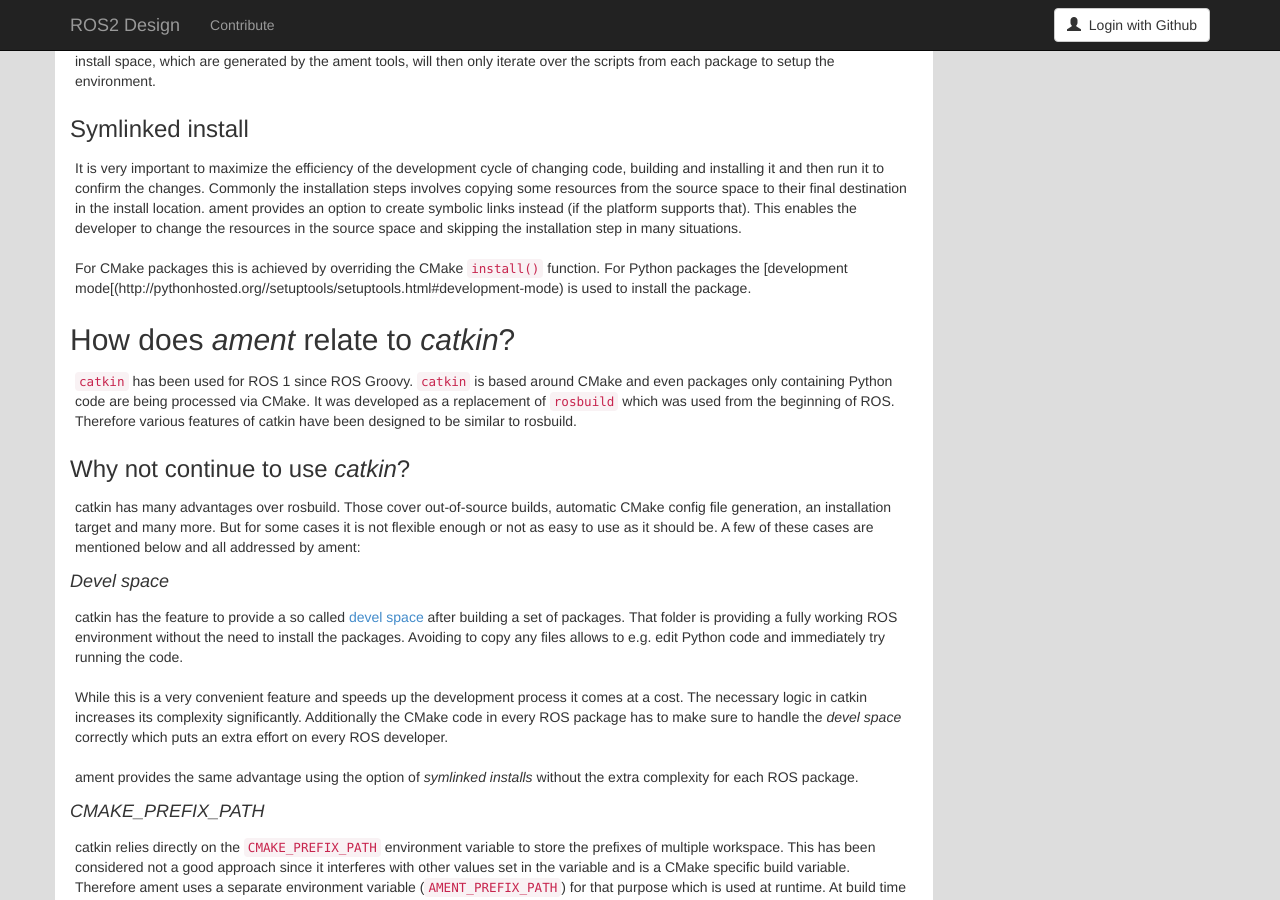
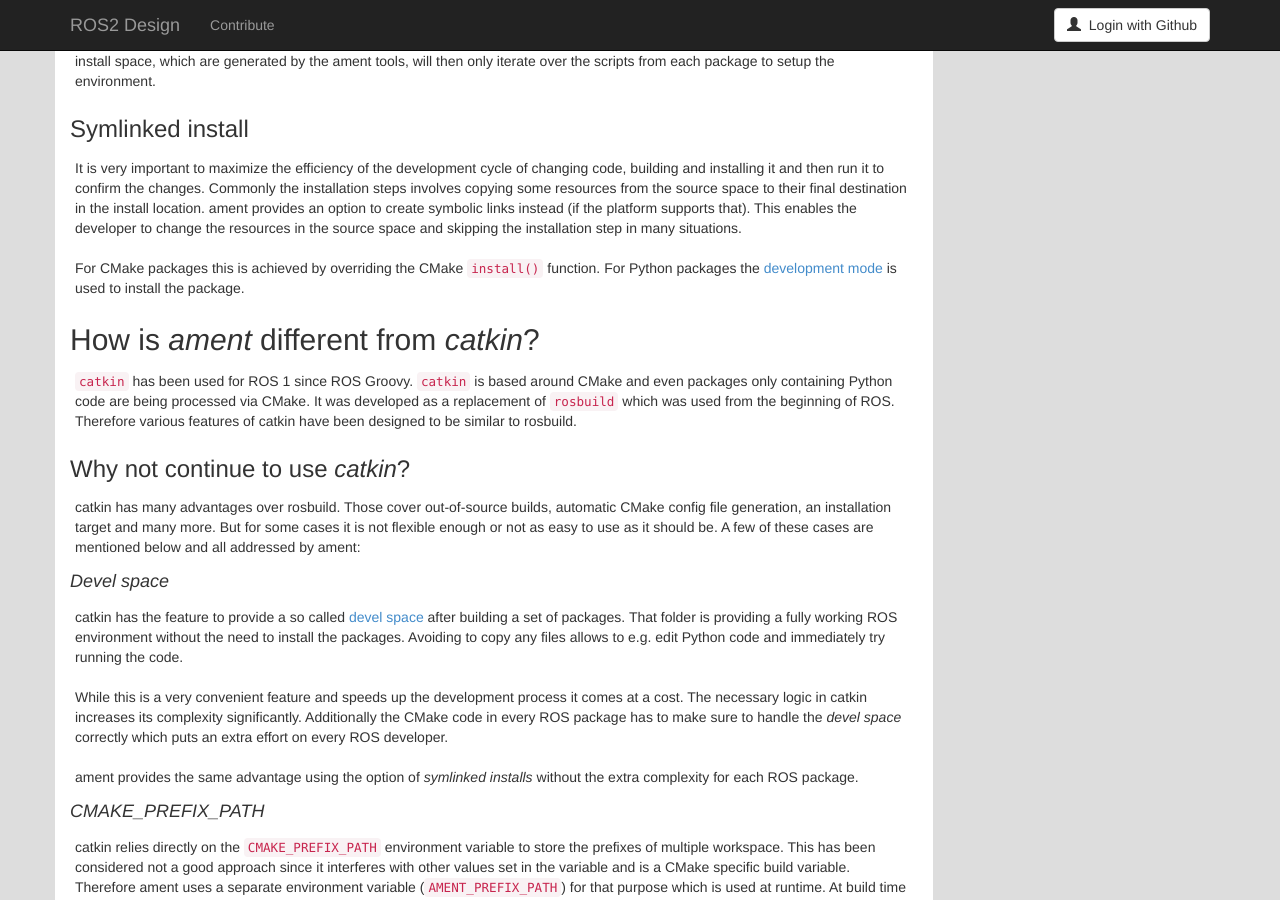
Before and after one commit to ros2/design, a Jekyll site: the page built from articles/100_ament.md, in a window 1280 px wide and 900 px high, scrolled down 937 px. Built offline with Jekyll 4.4.1, drawn with Linux system fonts in a browser that asks for light colours; nearby versions of some CDN libraries; some of the changed text lies outside the part shown.

Commit message:
fix link in article, update section name based on feedback

```diff
--- a/articles/100_ament.md
+++ b/articles/100_ament.md
@@ -70,10 +70,10 @@
 This enables the developer to change the resources in the source space and skipping the installation step in many situations.
 
 For CMake packages this is achieved by overriding the CMake `install()` function.
-For Python packages the [development mode[(http://pythonhosted.org//setuptools/setuptools.html#development-mode) is used to install the package.
+For Python packages the [development mode](http://pythonhosted.org//setuptools/setuptools.html#development-mode) is used to install the package.
 
 
-## How does *ament* relate to *catkin*?
+## How is *ament* different from *catkin*?
 
 `catkin` has been used for ROS 1 since ROS Groovy.
 `catkin` is based around CMake and even packages only containing Python code are being processed via CMake.
```
